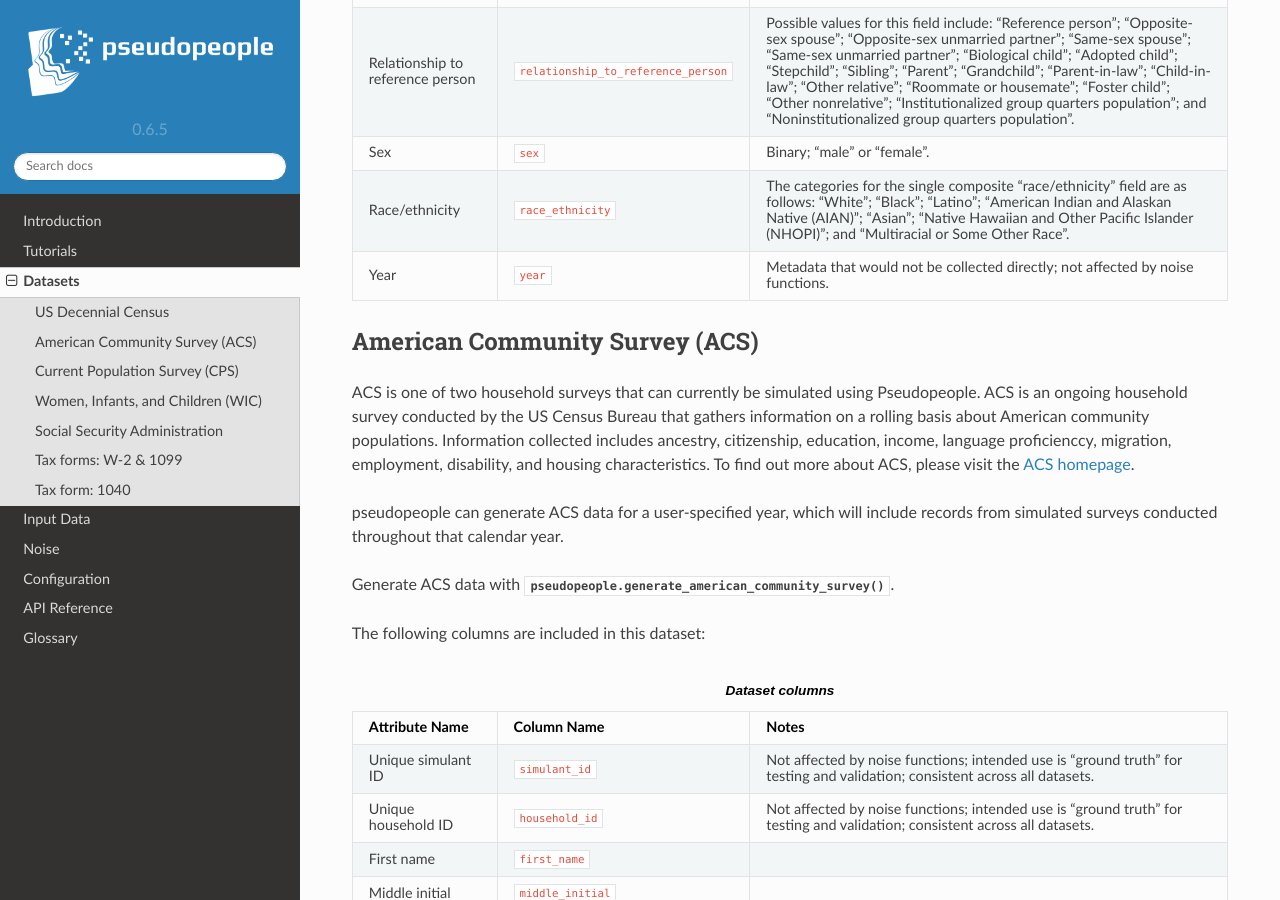
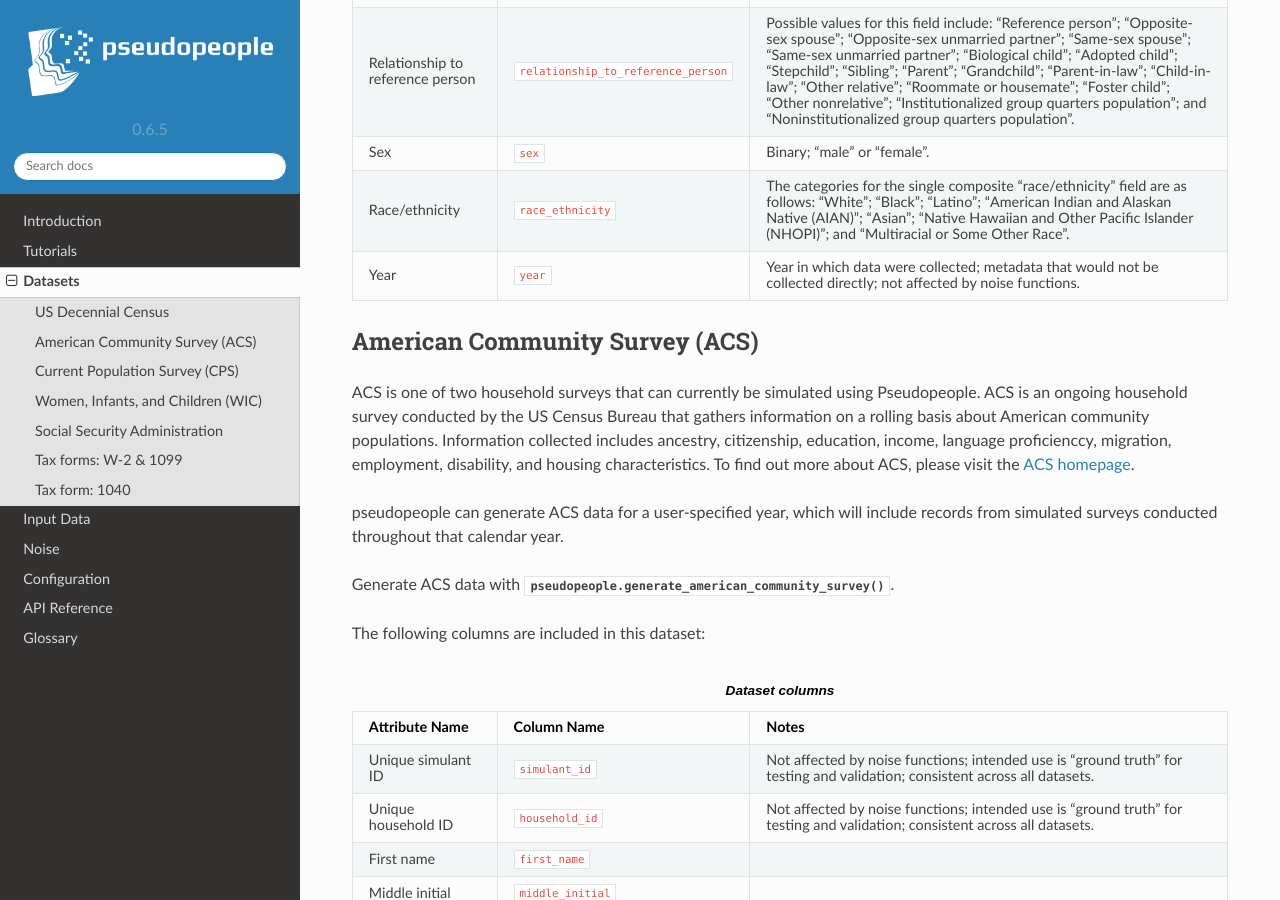
Before and after one commit to ihmeuw/pseudopeople, a Sphinx documentation site: the page built from docs/source/datasets/index.rst, in a window 1280 px wide and 900 px high, scrolled down 1688 px. Built offline with Sphinx 7.4.7 and the Read the Docs theme 2.0.0, drawn with Linux system fonts in a browser that asks for light colours; some of the changed text lies outside the part shown.

Commit message:
Add descriptions for year columns

```diff
--- a/docs/source/datasets/index.rst
+++ b/docs/source/datasets/index.rst
@@ -112,7 +112,7 @@
        "Multiracial or Some Other Race".
    * - Year
      - :code:`year`
-     - Metadata that would not be collected directly; not affected by noise functions.
+     - Year in which data were collected; metadata that would not be collected directly; not affected by noise functions.
 
 American Community Survey (ACS)
 -------------------------------
@@ -346,7 +346,7 @@
        "Multiracial or Some Other Race".
    * - Year
      - :code:`year`
-     - Metadata that would not be collected directly; not affected by noise functions.
+     - Year in which benefits were received; metadata that would not be collected directly; not affected by noise functions.
 
 
 Social Security Administration
@@ -494,7 +494,7 @@
      - Possible values are "W2" or "1099".
    * - Tax year
      - :code:`tax_year`
-     - Metadata that would not be collected directly; not affected by noise functions.
+     - Year for which tax data were collected; metadata that would not be collected directly; not affected by noise functions.
 
 
 Tax form: 1040
@@ -604,4 +604,4 @@
      - Individual Taxpayer Identification Number (ITIN) if no SSN
    * - Tax year
      - :code:`tax_year`
-     - Metadata that would not be collected directly; not affected by noise functions.
+     - Year for which tax data were collected; metadata that would not be collected directly; not affected by noise functions.
```
